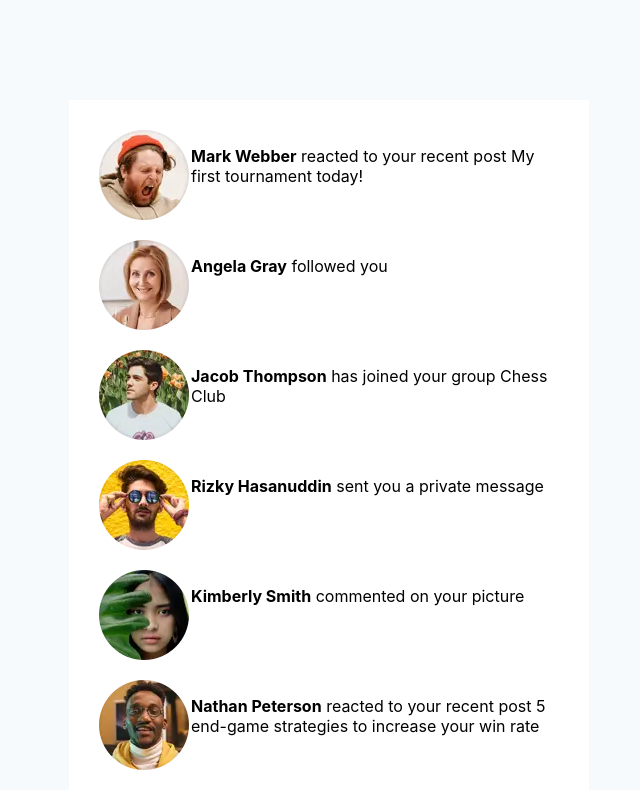
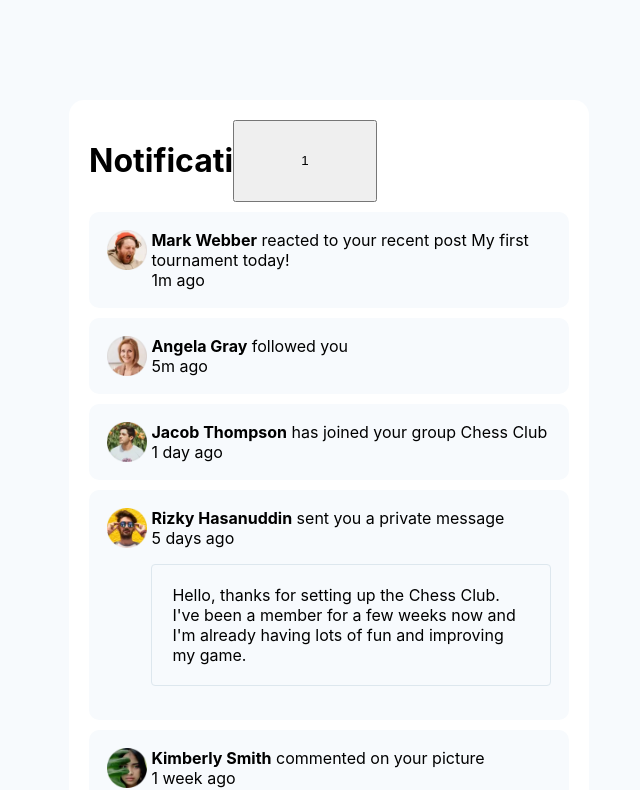
Before and after one commit to marianRuizDev/notifications-page-main, a React (Create React App) app: page / in a window 1280 px wide. Shown: the top 790 px of the page, without its empty margins (311-951 px from the left). Built offline with nearby package versions, Linux system fonts and the light colour scheme.

Commit message:
size adjustment

```diff
--- a/src/components/Footer/Footer.jsx
+++ b/src/components/Footer/Footer.jsx
@@ -2,7 +2,7 @@ function Footer () {
     return (
         <div>
              <footer>
-                <div class="attribution">
+                <div className="attribution">
                     Challenge by <a href="https://www.frontendmentor.io?ref=challenge" target="_blank">Frontend Mentor</a>.
                     Coded by <a href="#">Your Name Here</a>.
                  </div>
--- a/src/components/Notification/Notification.jsx
+++ b/src/components/Notification/Notification.jsx
@@ -1,10 +1,15 @@
 import './notification.css'
 
-function Notification ({name, date, picture, content, message}) {
+function Notification ({name, date, picture, content, message, contentMessage}) {
+    console.log(contentMessage)
     return (
         <div className="noti">
-            <img src={picture} alt="Profile Picture"/>
-            <p><strong>{name}</strong> {content}</p>
+            <img src={picture} className="img" alt="Profile Picture"/>
+            <div>
+                <div><strong>{name}</strong> {content}</div>
+                <footer>{date}</footer>
+                {message && (<p className='message'>{contentMessage}</p>)}
+            </div>
         </div>
     )
 }
--- a/src/components/Notification/notification.css
+++ b/src/components/Notification/notification.css
@@ -1,5 +1,18 @@
 .noti {
     display: grid;
-    grid-template-columns: 20% 80%;
-    padding: 10px;
+    grid-template-columns: 10% 90%;
+    padding: 18px;
+    background-color: hsl(210, 60%, 98%);
+    border-radius: 10px;
 }
+
+img{
+    width: 40px;
+    height: 40px;
+}
+
+.message {
+    border: 1px solid hsl(205, 33%, 90%);
+    padding: 20px;
+    border-radius: 4px;
+}
--- a/src/components/NotificationList/NotificationList.jsx
+++ b/src/components/NotificationList/NotificationList.jsx
@@ -3,12 +3,14 @@ import Notification from "../Notification/Notification.jsx";
 import './notificationList.css';
 
 function NotificationList () {
-    console.log(notifications)
     return (
         <div>
             <div className="container">
+                <div className="head">
+                    <h1>Notifications</h1>
+                    <button>1</button>
+                </div>
                 {notifications.map((e, i) =>
-
                     <Notification
                         key={i}
                         name={e.name}
@@ -16,6 +18,7 @@ function NotificationList () {
                         content={e.content}
                         date={e.date}
                         message={e.message}
+                        contentMessage={e.contentMessage}
                     />
                 )}
             </div>
--- a/src/components/NotificationList/notificationList.css
+++ b/src/components/NotificationList/notificationList.css
@@ -4,4 +4,12 @@
     background-color: hsl(0, 0%, 100%);
     display: grid;
     grid-auto-flow: row;
+    gap: 10px;
+    border-radius: 15px;
 }
+
+.head {
+    display: grid;
+    grid-auto-flow: column;
+    grid-template-columns: 30% 30% 40%;
+}
```
